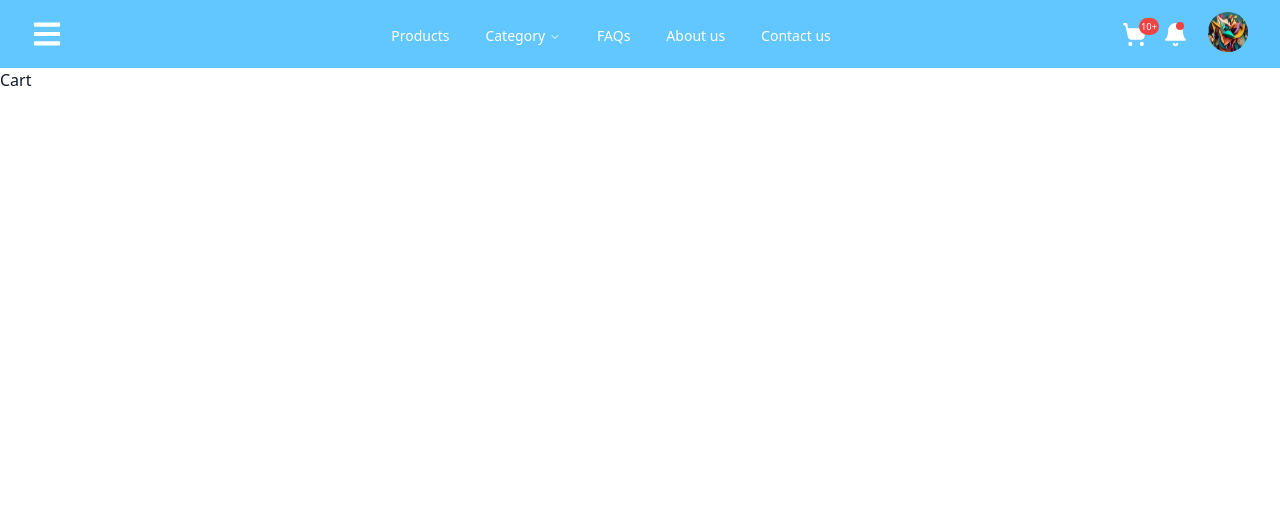
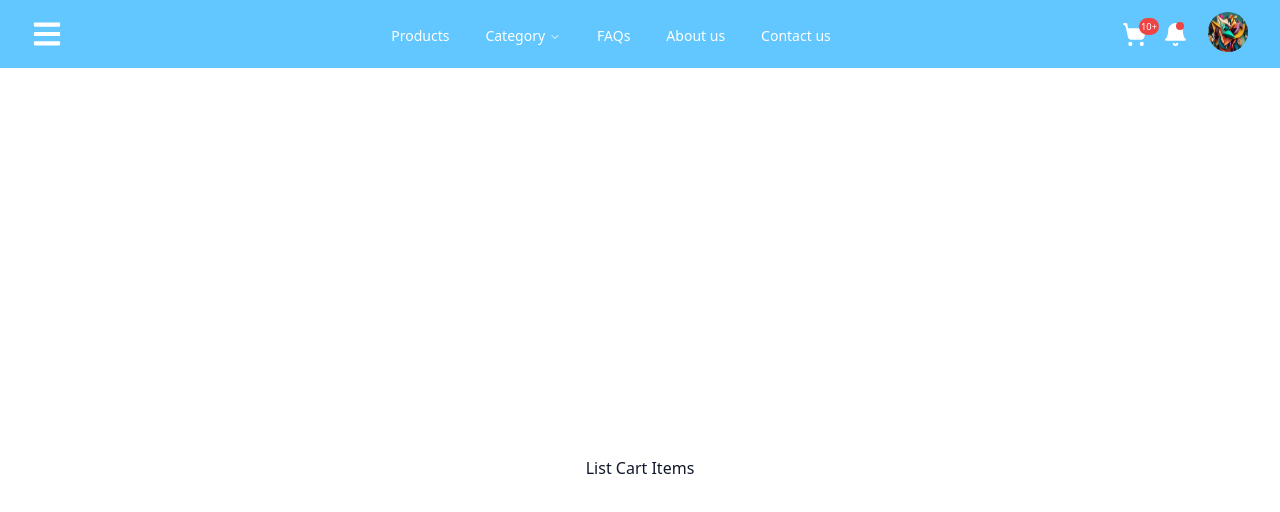
Before and after one commit to chriford-siame/ProdZM, a React (Create React App) app: page /product/cart in a window 1280 px wide. Shown: the top 512 px of the page. Built offline with nearby package versions, Linux system fonts and the light colour scheme.

Commit message:
Modify cart page

```diff
--- a/src/components/Product/Cart/Cart.tsx
+++ b/src/components/Product/Cart/Cart.tsx
@@ -2,6 +2,10 @@
 
 export default function ProductCart() {
   return (
-    <div>Cart</div>
+    <React.Fragment>
+      <div className='flex w-screen h-screen justify-center items-center'>
+        List Cart Items
+      </div>
+    </React.Fragment>
   )
 }
```
